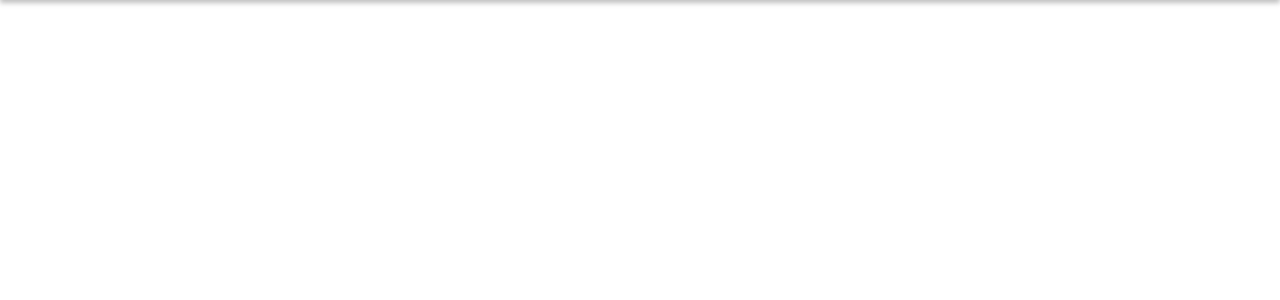
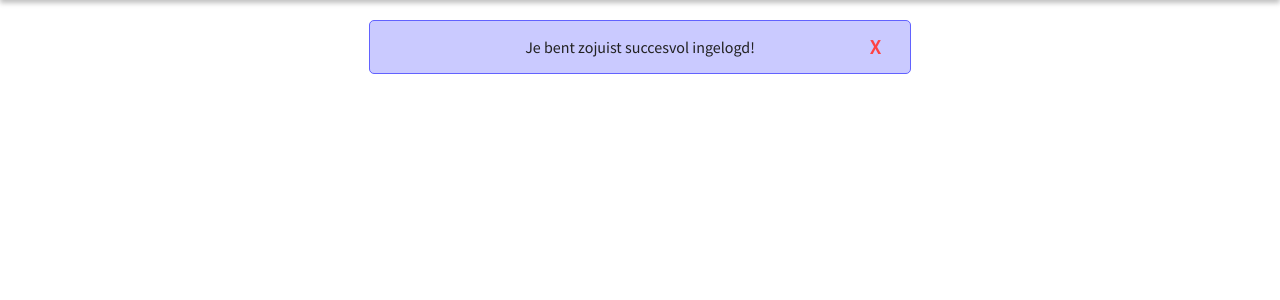
Before and after one commit to Lars-van-Bezooijen/Winkeltje, a PHP site: page /takenlijst/ in a window 1280 px wide. Shown: the part 113-413 px from the top of the page. Run offline with PHP 8.4, Linux system fonts and the light colour scheme; the visitor is signed in with stand-in values (Sample User, id 1); some libraries are stand-ins or nearby versions.

Commit message:
added login succes

```diff
--- a/backend/loginController.php
+++ b/backend/loginController.php
@@ -24,6 +24,7 @@ if(!password_verify($password, $user['password']))
 }
 
 $_SESSION['user_id'] = $user['id'];
+$_SESSION['logged_in'] = true;
 
 header("Location: ../index.php")
 
--- a/css/main.css
+++ b/css/main.css
@@ -211,6 +211,39 @@ input[type="number"]{
 .loginform input[type="submit"]:hover{
   cursor: pointer;
 }
+.loggedin{
+  display: flex;
+  justify-content: center;
+  align-items: center;
+  border-radius: 5px;
+  border: 1px solid #6262ff;
+  background: #cacaff;
+  padding: 15px 20px;
+  margin: 20px;
+  text-align: center;
+  width: 500px;
+  position: relative;
+}
+.flex{
+  display: flex;
+  width: 100%;
+}
+.jcc{
+  justify-content: center;
+}
+.aic{
+  align-items: center;
+}
+.close{
+  position: absolute;
+  left: 500px;
+}
+a.close{
+  text-decoration: none;
+  font-weight: bold;
+  color: #ff4242;
+  font-size: 20px;
+}
 
 /* ==========================================================================
    Helper classes
--- a/index.php
+++ b/index.php
@@ -2,10 +2,6 @@
 
 session_start();
 
-?>
-
-<?php
-require_once "header.php"
 ?>
 
 <!DOCTYPE html>
@@ -18,7 +14,16 @@ require_once "header.php"
 </head>
 <body>
     <?php
-    require_once "header.php"
+    require_once "header.php";
     ?>
+    <?php if(isset($_SESSION['logged_in'])): ?>
+        <div class="flex jcc aic">
+            <div class="loggedin">
+                <p>Je bent zojuist succesvol ingelogd!</p>
+                <a class="close" href="">X</a>
+            </div>
+        </div>
+        <?php unset($_SESSION['logged_in']); ?>
+    <?php endif; ?>
 </body>
 </html>
```
Also changed, not shown: backend/cartController.php (+19 -1 lines).
